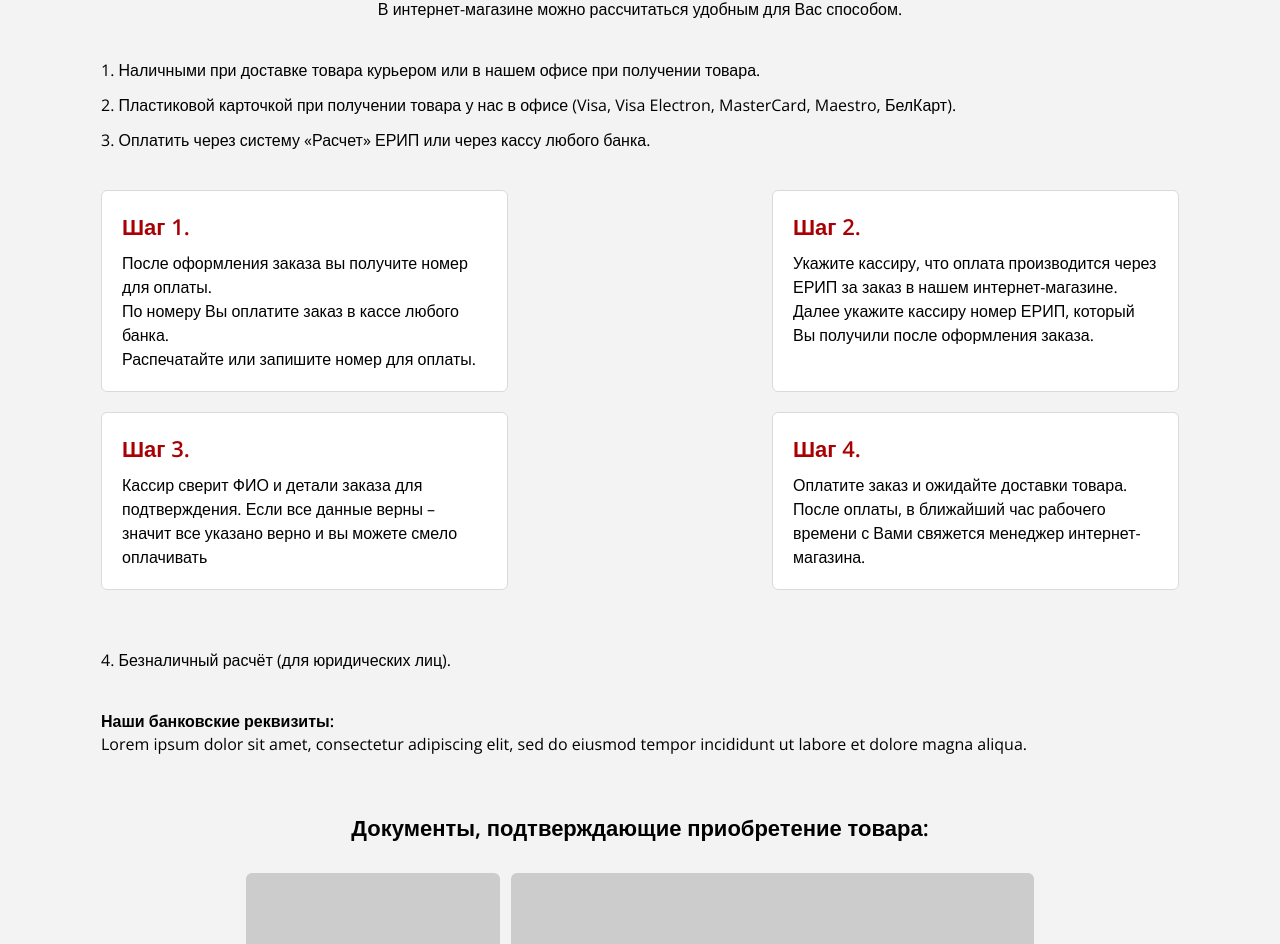
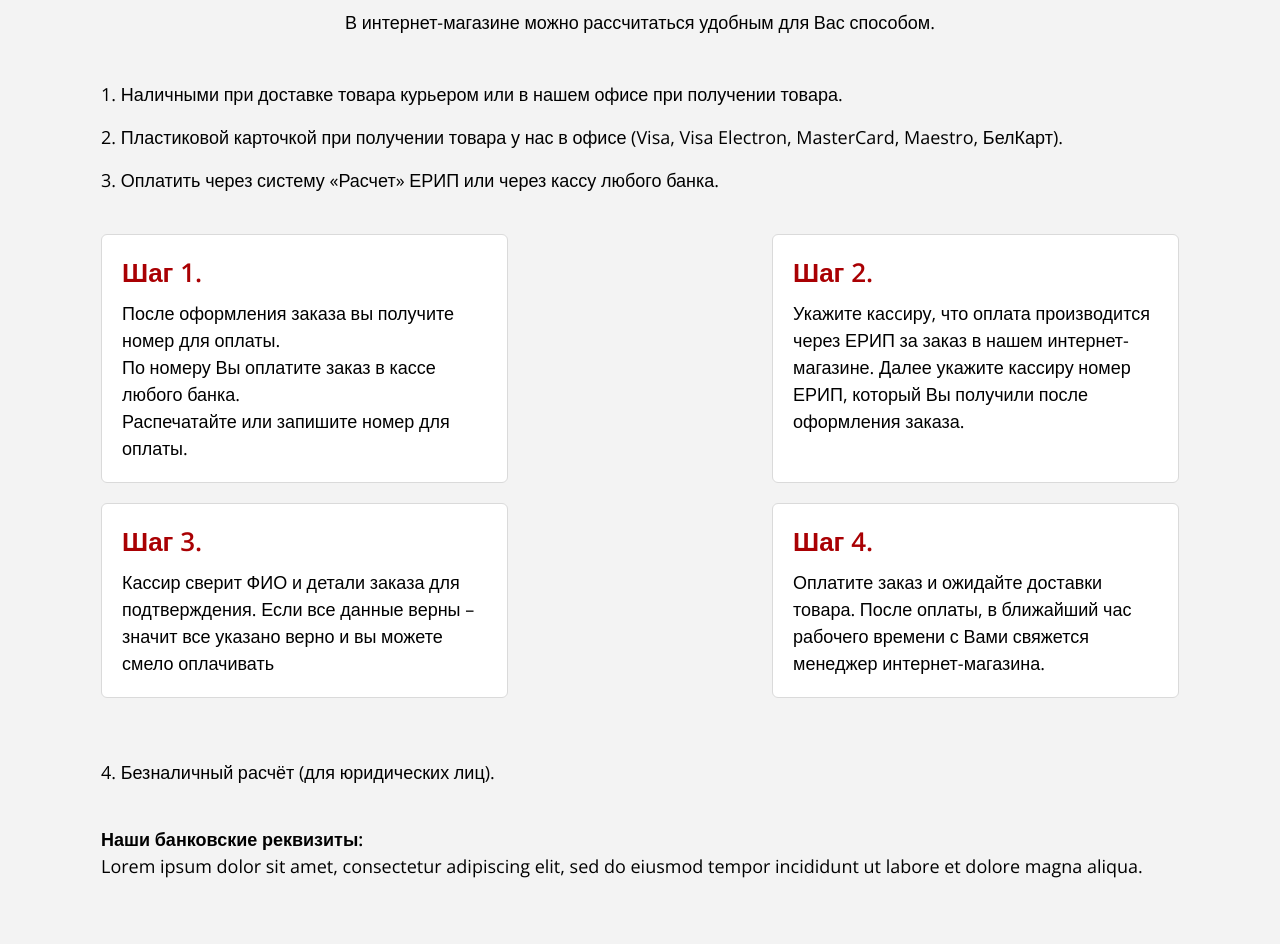
Before and after one commit to KseniaTst/testHTML, a website: page index.html in a window 1280 px wide. Shown: the part 130-1074 px from the top of the page. Drawn offline with nearby package versions, Linux system fonts and the light colour scheme.

Commit message:
refactoring text and implement mixin

```diff
--- a/scss/app.scss
+++ b/scss/app.scss
@@ -2,6 +2,7 @@
 
 @import "components/all";
 @import "variables";
+@import "mixins";
 
 body {
   background-color: $background-color;
@@ -23,13 +24,15 @@ body {
 
     text-align: center;
 
-    font-weight: 600;
-    font-size: 22px;
-    line-height: 150%;
+    @include text(22px, 600, 33px);
   }
 
   @media (min-width:500px){
     padding: 0 101px;
+
+    &--subtitle {
+      @include text(24px, 600, 48px);
+    }
   }
 }
 
@@ -40,13 +43,14 @@ body {
   p {
     margin:0 0 7px 0 ;
 
-    font-weight: 400;
-    font-size: 16px;
-    line-height: 28px;
+    @include text(16px, 400, 28px);
 
     text-indent: -20px;
     padding-left: 20px;
 
+    @media (min-width:500px){
+      @include text(18px, 400, 36px);
+    }
   }
 }
 
@@ -62,10 +66,17 @@ body {
 
   &--text {
     font-style: normal;
-    font-weight: 400;
-    font-size: 16px;
-    line-height: 24px;
+    @include text(16px, 400, 24px);
 
     margin: 0;
   }
+
+  @media (min-width:500px){
+
+    &--title, &--text {
+      font-size: 18px;
+      line-height: 27px;
+    }
+  }
+
 }
--- a/scss/components/header.scss
+++ b/scss/components/header.scss
@@ -1,3 +1,4 @@
+@import '../mixins';
 
 header {
   display: flex;
@@ -6,11 +7,9 @@ header {
 
 
   p {
-    margin:0 0 13px 0 ;
+    margin: 0 0 13px 0;
 
-    font-weight: 600;
-    font-size: 26px;
-    line-height: 35px;
+    @include text(26px, 600, 35px);
 
     text-align: center;
 
@@ -26,8 +25,16 @@ header {
 
     text-align: center;
 
-    font-weight: 400;
-    font-size: 16px;
-    line-height: 22px;
+    @include text(16px, 400, 22px);
+  }
+
+  @media (min-width: 500px) {
+
+    p {
+      @include text(30px, 600, 41px);
+    }
+    article {
+      @include text(18px, 400, 36px);
+    }
   }
 }
--- a/scss/components/step.scss
+++ b/scss/components/step.scss
@@ -1,4 +1,5 @@
 @import "../variables";
+@import "../mixins";
 
 .step-block {
   width: 100%;
@@ -26,9 +27,7 @@
     &--title {
       margin-bottom: 10px;
 
-      font-weight: 600;
-      font-size: 22px;
-      line-height: 30px;
+      @include text(22px, 600, 30px);
 
       color: $secondary-color;
     }
@@ -36,9 +35,16 @@
     p {
       margin: 0;
 
-      font-weight: 400;
-      font-size: 16px;
-      line-height: 150%;
+      @include text(16px, 400, 27px);
+    }
+
+    @media (min-width:500px){
+       &--title {
+         @include text(26px, 600, 35px);
+       }
+      p {
+        @include text(18px, 400, 27px);
+      }
     }
   }
 }
--- /dev/null
+++ b/scss/mixins.scss
@@ -0,0 +1,5 @@
+@mixin text ($font-size,$font-weight,$line-height){
+  font-size: $font-size;
+  font-weight: $font-weight;
+  line-height: $line-height;
+}
```
Also changed, not shown: scss/app.css, 1 other file.
